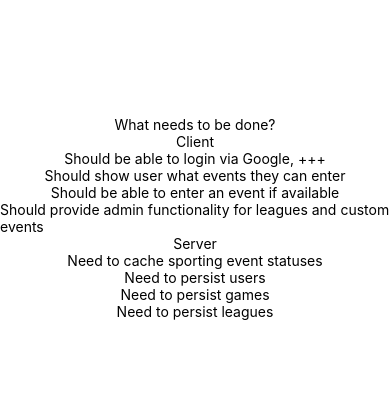
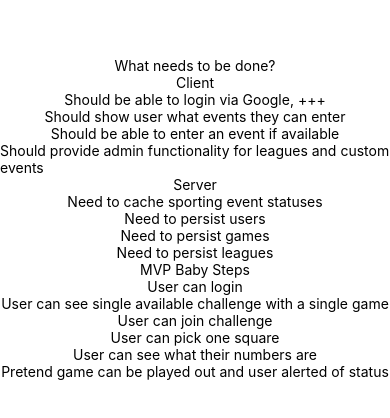
Before and after one commit to unrealities/squarestreet, a React Native app: screen / in a window 390 px wide. Shown: the part 204-622 px from the top of the page. Built offline with nearby package versions, Linux system fonts and the light colour scheme.

Commit message:
baby stepping

```diff
--- a/App.tsx
+++ b/App.tsx
@@ -15,6 +15,13 @@ export default function App() {
       <Text>Need to persist users</Text>
       <Text>Need to persist games</Text>
       <Text>Need to persist leagues</Text>
+      <Text>MVP Baby Steps</Text>
+      <Text>User can login</Text>
+      <Text>User can see single available challenge with a single game</Text>
+      <Text>User can join challenge</Text>
+      <Text>User can pick one square</Text>
+      <Text>User can see what their numbers are</Text>
+      <Text>Pretend game can be played out and user alerted of status</Text>
     </View>
   );
 }
```
